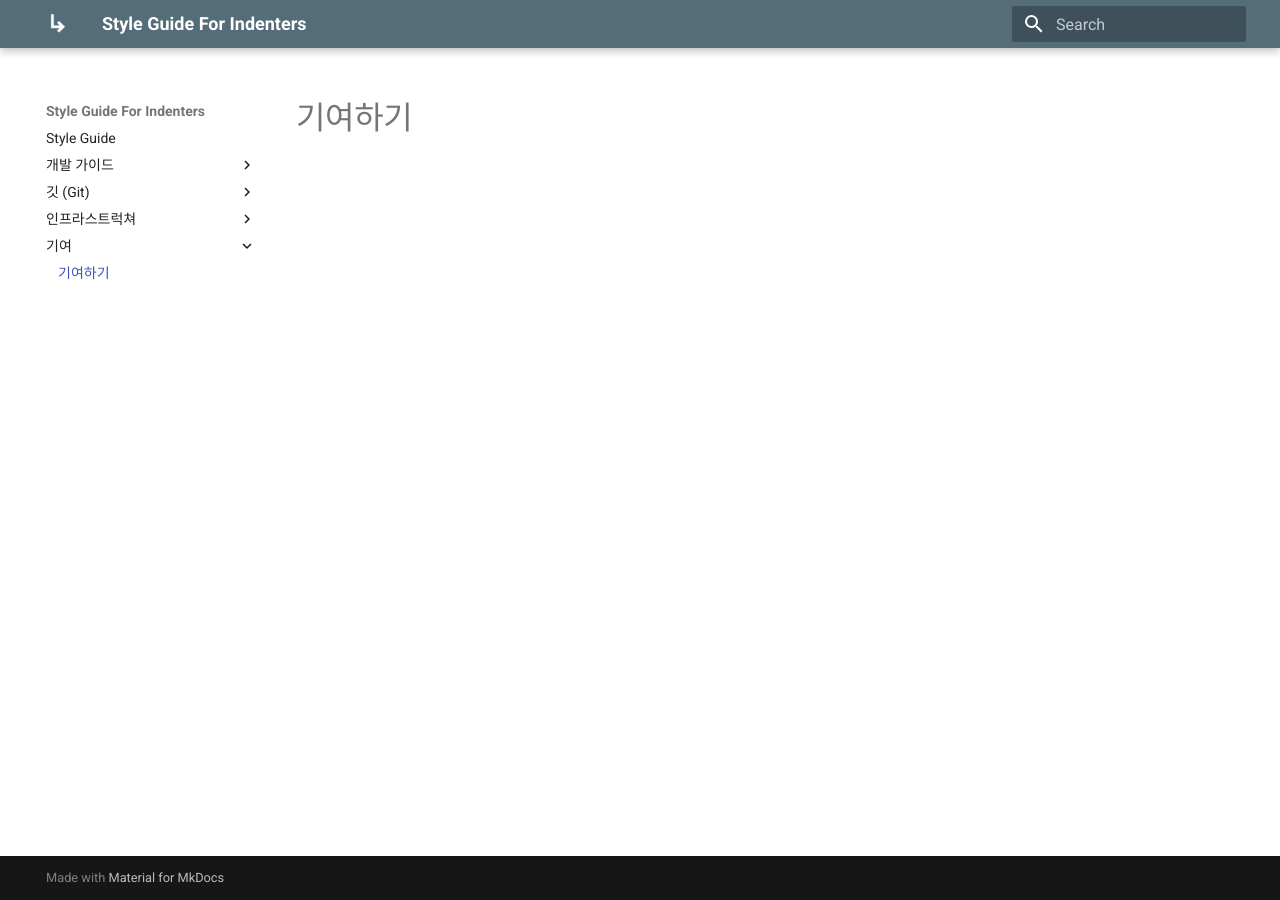
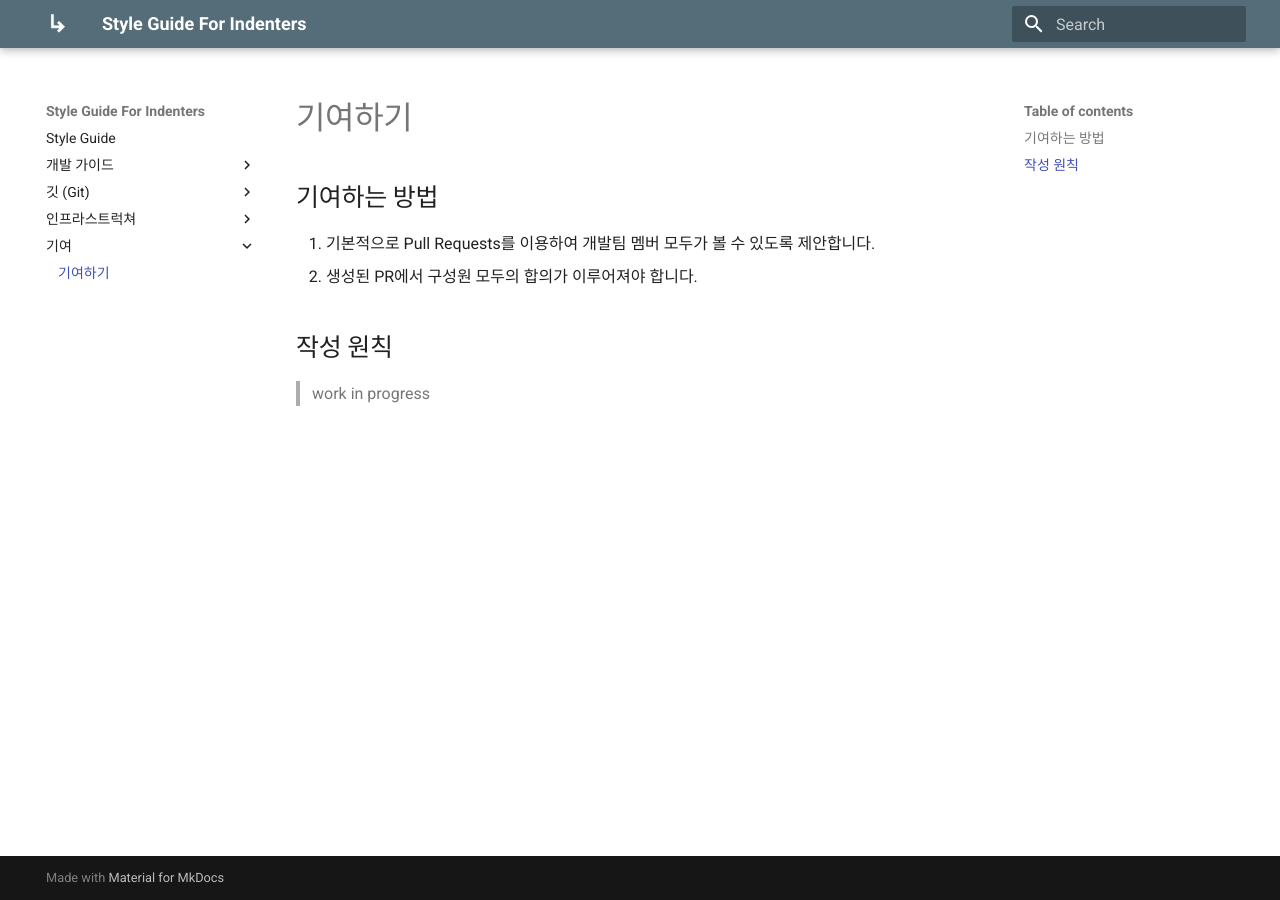
Before and after one commit to indentcorp/style-guide, an MkDocs documentation site: the page built from docs/contribution/contribution.md, in a window 1280 px wide. Built offline with MkDocs 1.6.1 and Material for MkDocs 9.7.7, drawn with Linux system fonts in a browser that asks for light colours.

Commit message:
Add contribution

```diff
--- a/docs/contribution/contribution.md
+++ b/docs/contribution/contribution.md
@@ -1 +1,9 @@
 # 기여하기
+
+## 기여하는 방법
+1. 기본적으로 Pull Requests를 이용하여 개발팀 멤버 모두가 볼 수 있도록 제안합니다.
+1. 생성된 PR에서 구성원 모두의 합의가 이루어져야 합니다.
+
+
+## 작성 원칙
+> work in progress
```
